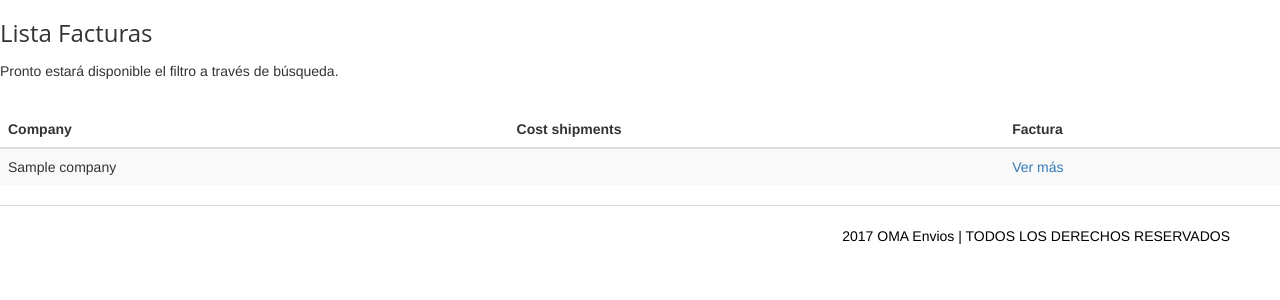
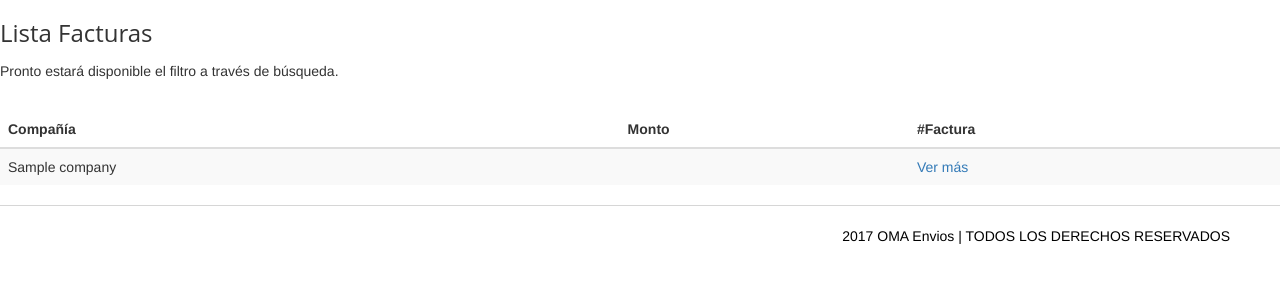
Before and after one commit to alejandrodelcampillo/OMA_envios, a CakePHP app: the page made by app/View/Administrators/listar_facturas.ctp in a window 1280 px wide. Shown: the part 87-387 px from the top of the page. Run offline with PHP 8.4 and a stand-in for CakePHP, Linux system fonts and the light colour scheme; the template is opened without the code that fills it: most values are stand-ins (such as "Sample title", 1, 10 or a date in 2020); data that the repository does not hold is empty; some libraries are stand-ins or nearby versions.

Commit message:
Cambios menores de texto

```diff
--- a/app/View/Administrators/listar_facturas.ctp
+++ b/app/View/Administrators/listar_facturas.ctp
@@ -8,10 +8,10 @@
   <table class="table table-striped jambo_table">
     <thead>
       <tr class="headings">
-        <th class="column-title">Company </th>
-        <th class="column-title">Cost shipments</th>
+        <th class="column-title">Compañía </th>
+        <th class="column-title">Monto</th>
 
-        <th class="column-title no-link last"><span class="nobr">Factura</span>
+        <th class="column-title no-link last"><span class="nobr">#Factura</span>
         </th>
       </tr>
     </thead>
@@ -41,7 +41,7 @@
         <li class = 'list-group-item'><strong>Rif Distribudor: </strong><span id="rif_distribuidor"></span></li>
         <li class = 'list-group-item'><strong>Rif Comercio: </strong><span id="rif_comercio"></span></li>
         <li class = 'list-group-item'><strong>Nombre del comercio: </strong><span id="nombre_comercio"></span></li>
-        <li class = 'list-group-item'><strong>referencia de factura: </strong><span id="ref_factura"></span></li>
+        <li class = 'list-group-item'><strong>Referencia de factura: </strong><span id="ref_factura"></span></li>
         <li class = 'list-group-item'><strong>Fecha Emision: </strong><span id="fecha_emision"></span></li>
         <li class = 'list-group-item'><strong>Fecha Plazo: </strong><span id="fecha_plazo"></span></li>
 
```
